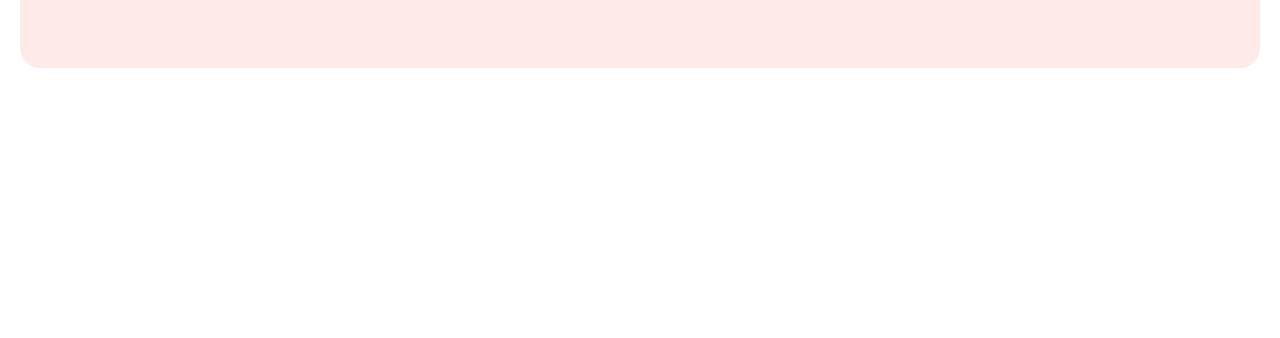
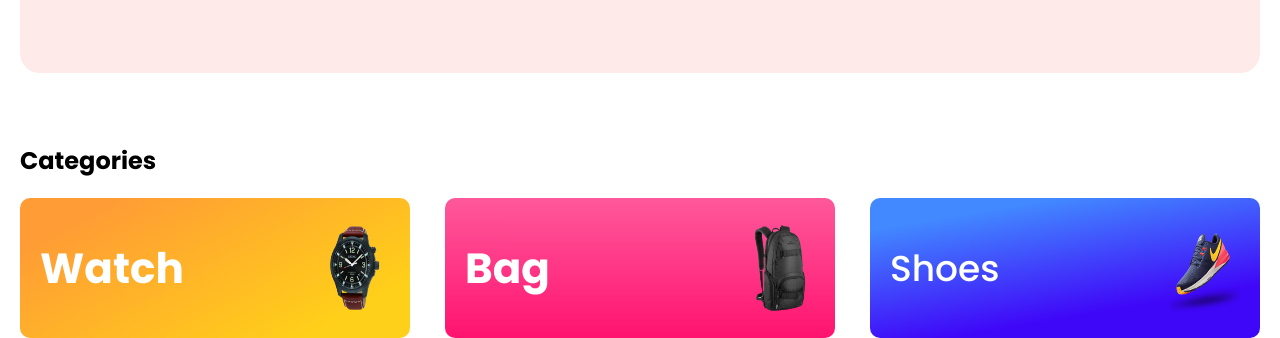
Before and after one commit to mbmugdho/panda-commerce, a plain HTML site: page index.html in a window 1280 px wide. Shown: the part 606-944 px from the top of the page. Before the commit the page ends 800 px from the top, so only its background shows below. Drawn offline with Linux system fonts and the light colour scheme.

Commit message:
added categories section

```diff
--- a/index.html
+++ b/index.html
@@ -8,6 +8,11 @@
     <script src="https://kit.fontawesome.com/5268697871.js" crossorigin="anonymous"></script>
 
     <link rel="stylesheet" href="styles/panda.css">
+
+    <link rel="preconnect" href="https://fonts.googleapis.com">
+<link rel="preconnect" href="https://fonts.gstatic.com" crossorigin>
+<link href="https://fonts.googleapis.com/css2?family=Inter:ital,opsz,wght@0,14..32,100..900;1,14..32,100..900&family=Poppins:ital,wght@0,100;0,200;0,300;0,400;0,500;0,600;0,700;0,800;0,900;1,100;1,200;1,300;1,400;1,500;1,600;1,700;1,800;1,900&display=swap" rel="stylesheet">
+
 </head>
 <body>
     <header>
@@ -41,6 +46,23 @@
                     <img src="images/banner-images/tv.png" alt="TV" width="400px" height="375px">
                 </div>
             </section>
+        <section class="categories">
+            <h2>Categories</h2>
+            <div class="categories-card-container">
+            <div class="category-card">
+                <h3 class="category-title">Watch</h3>
+                <img src="images/categories/watch.png" alt="" width="70px" height="90px">
+            </div>
+            <div class="category-card-two">
+                <h3 class="category-title">Bag</h3>
+                <img src="images/categories/bag.png" alt="" width="70px" height="90px">
+            </div>
+            <div class="category-card-three">
+                <h3 class="category-title">Shoes</h3>
+                <img src="images/categories/shoes.png" alt="" width="70px" height="90px">
+            </div>
+            </div>
+        </section>
     </main>
     <footer>
 
--- a/styles/panda.css
+++ b/styles/panda.css
@@ -1,6 +1,7 @@
 *{
     margin: 0;
     padding: 0;
+    font-family: "Poppins", sans-serif;
 }
 
 body{
@@ -88,3 +89,51 @@ font-weight: 700;
     font-weight: 500;
     background: linear-gradient(180.00deg, rgb(255, 88, 155) -0.006%,rgb(255, 19, 111) 99.994%);
 }
+
+/* categories section */
+
+.categories{
+    margin-top: 70px;
+}
+
+.categories-card-container{
+    display: flex;
+    justify-content: space-between;
+    margin-top: 20px;
+}
+.category-card{
+    display: flex;
+    align-items: center;
+    justify-content: space-between;
+    border-radius: 10px;
+    padding: 20px;
+    background:linear-gradient(151.85deg, rgb(255, 156, 53) 14.537%,rgb(255, 208, 25) 84.486%);
+    width: 350px;
+    height: 100px;
+}
+.category-card-two{
+    display: flex;
+    align-items: center;
+    justify-content: space-between;
+    border-radius: 10px;
+    padding: 20px;
+    background:linear-gradient(180.00deg, rgb(255, 88, 155) -0.006%,rgb(255, 19, 111) 99.994%);
+    width: 350px;
+    height: 100px;
+}
+.category-card-three{
+    display: flex;
+    align-items: center;
+    justify-content: space-between;
+    border-radius: 10px;
+    padding: 20px;
+    background:linear-gradient(170.38deg, rgb(66, 137, 255) 15.416%,rgb(63, 7, 248) 74.29%);
+    width: 350px;
+    height: 100px;
+}
+
+.category-card,.category-card-two,.category-card-three h3{
+    color: rgb(255, 255, 255);
+    font-size: 36px;
+    font-weight: 500;
+}
```
